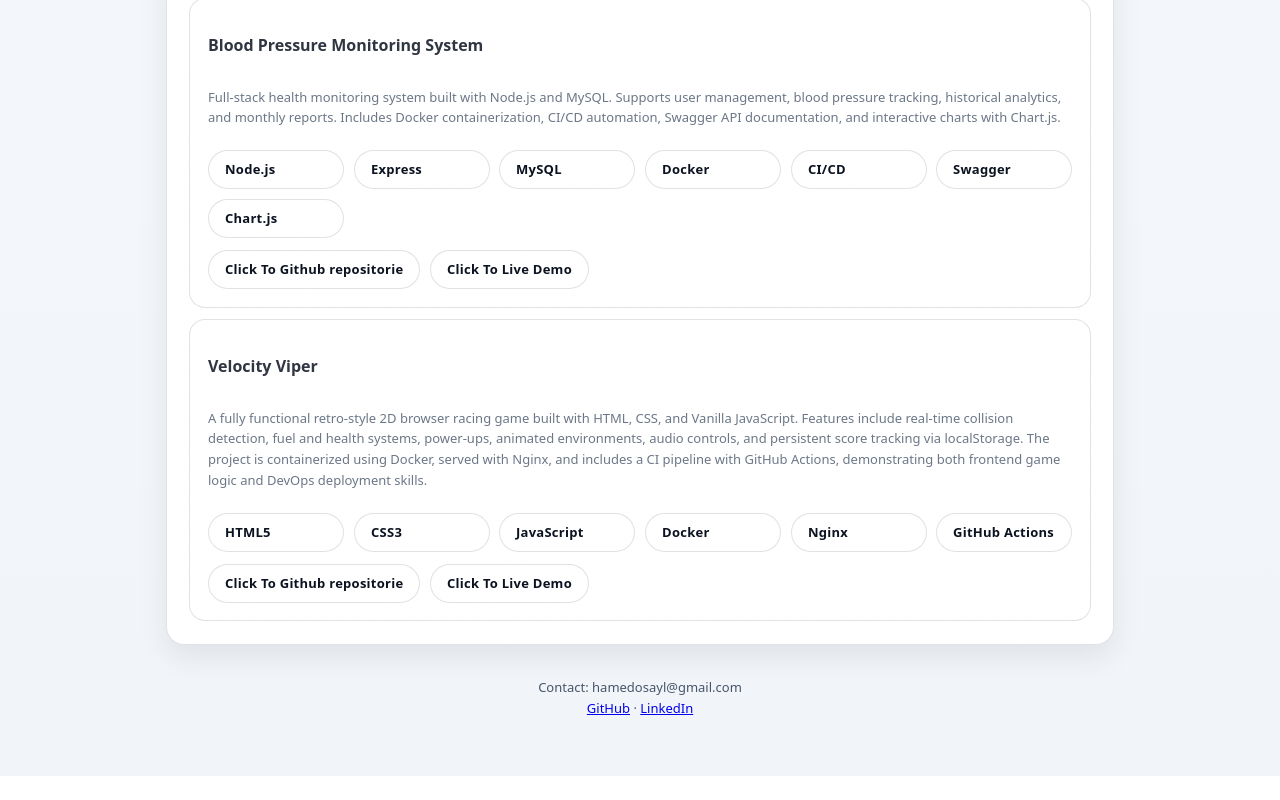
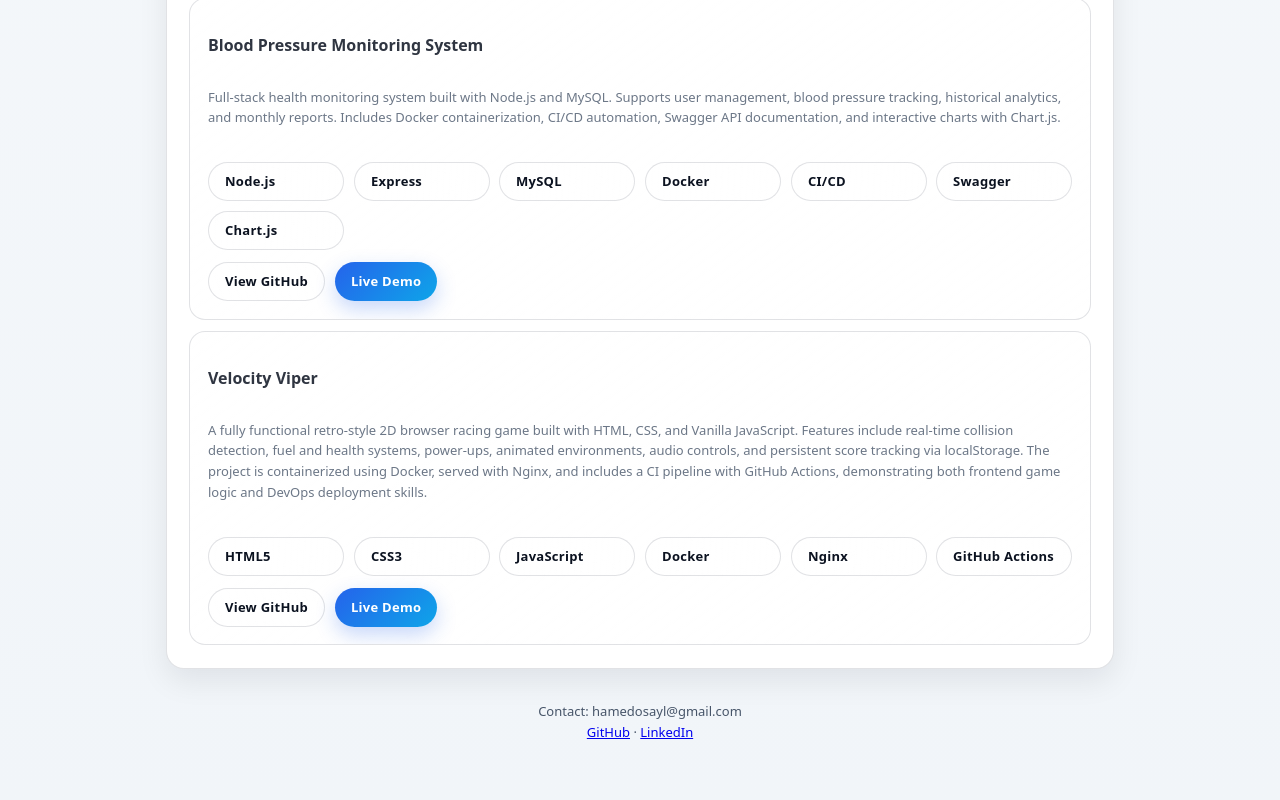
Before and after one commit to osayl12/osayl-resume, a React (Vite) app: page / in a window 1280 px wide. Shown: the part 1675-2475 px from the top of the page. Before the commit the page ends 2451 px from the top, so only its background shows below. Built offline with nearby package versions, Linux system fonts and the light colour scheme.

Commit message:
style: refine badge primary and button fix.

```diff
--- a/src/components/Projects.jsx
+++ b/src/components/Projects.jsx
@@ -7,10 +7,11 @@ export default function Projects() {
       <h2>Projects</h2>
 
       <div style={{ display: "grid", gap: 12 }}>
-        {content.projects.map((p) => (
+        {content.projects?.map((p) => (
           <div key={p.name} className="project">
             <h3 className="project-title">{p.name}</h3>
-            <div className="small">{p.description}</div>
+
+            <p className="small">{p.description}</p>
 
             <div className="badges">
               {p.tags.map((t) => (
@@ -21,21 +22,12 @@ export default function Projects() {
             </div>
 
             <div className="links">
-              <a
-                className="badge"
-                href={p.repoUrl}
-                target="_blank"
-                rel="noreferrer"
-              >
-                Click To Github repositorie
+              <a className="badge" href={p.repoUrl} target="_blank" rel="noreferrer">
+                View GitHub
               </a>
-              <a
-                className="badge"
-                href={p.liveUrl}
-                target="_blank"
-                rel="noreferrer"
-              >
-                Click To Live Demo
+
+              <a className="badge primary" href={p.liveUrl} target="_blank" rel="noreferrer">
+                Live Demo
               </a>
             </div>
           </div>
--- a/src/styles.css
+++ b/src/styles.css
@@ -470,6 +470,8 @@ p {
   display: flex;
   gap: 10px;
   flex-wrap: wrap;
+  position: relative;
+  z-index: 2;
 }
 
 /* ===== Small Text ===== */
```
